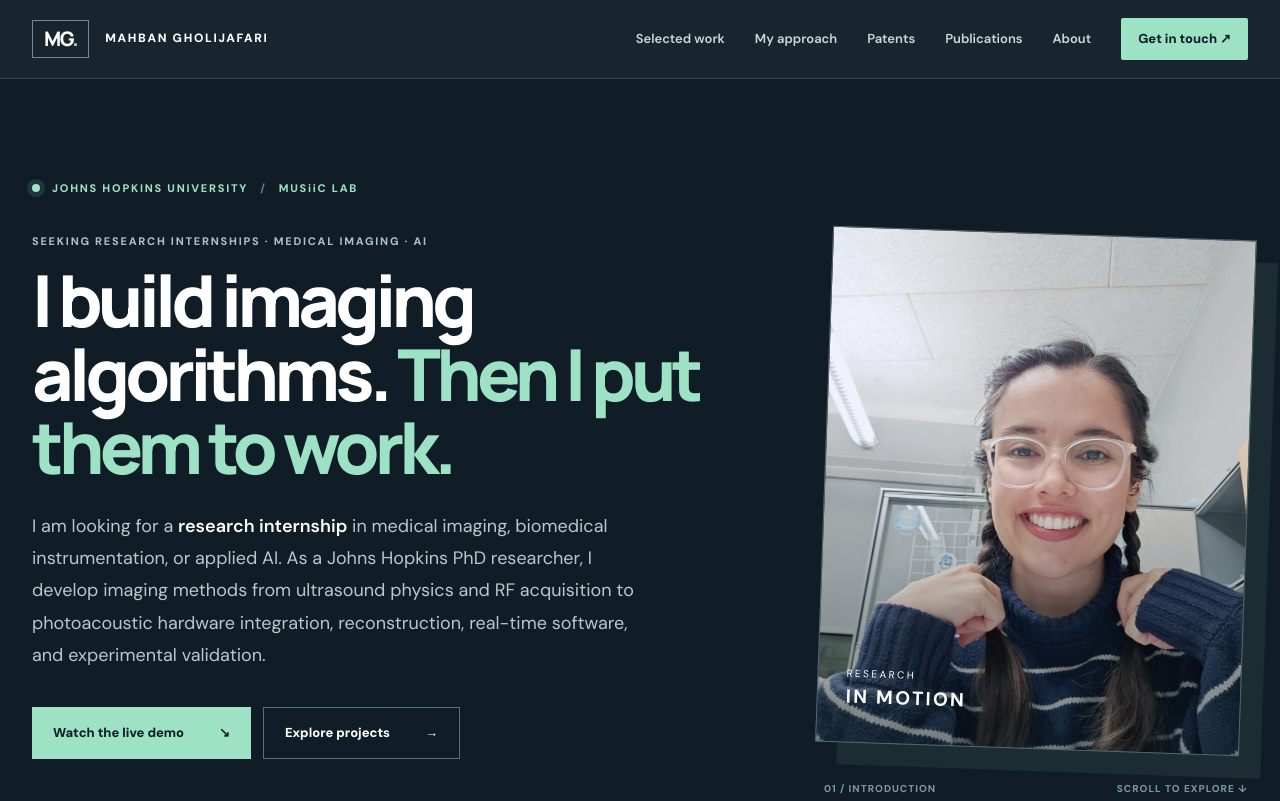
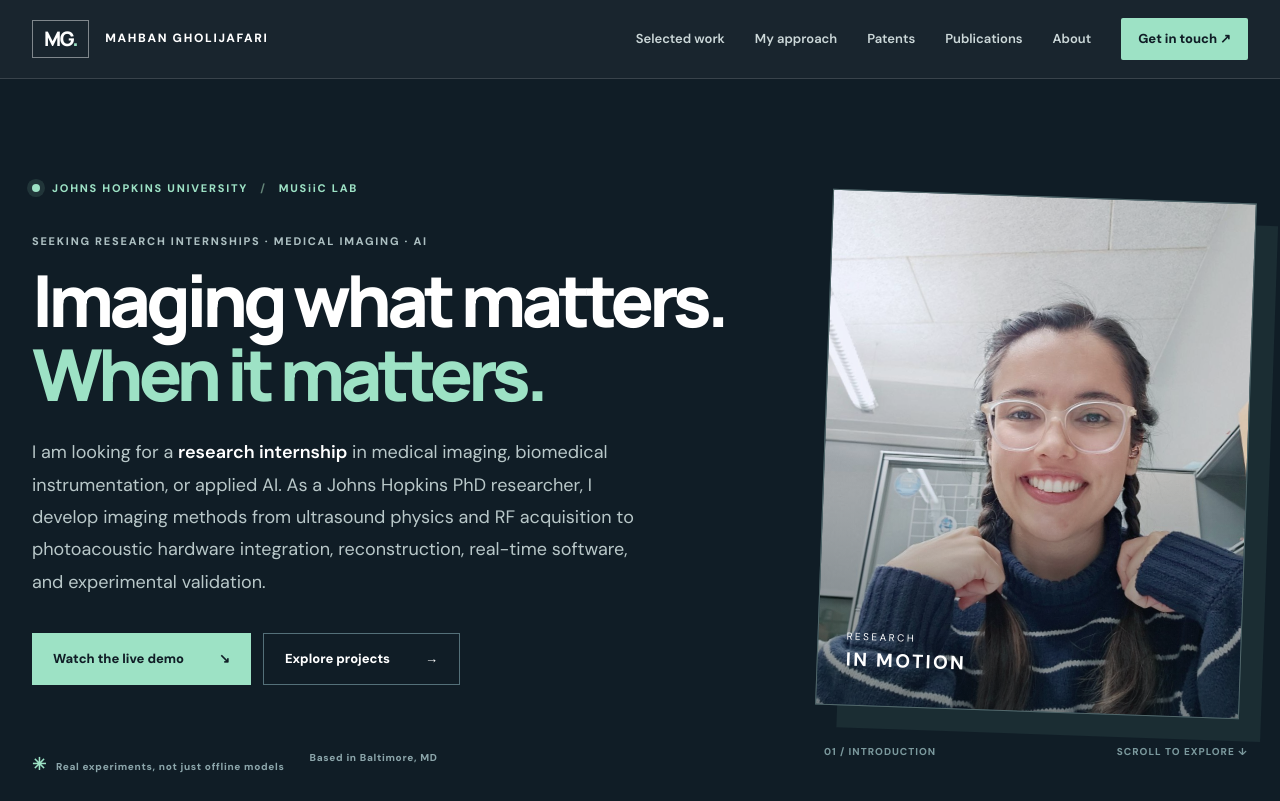
Before and after one commit to mahbangj/mahbangj.github.io, a plain HTML site: page index.html in a window 1280 px wide. Shown: the top 801 px of the page. Drawn offline with Linux system fonts and the light colour scheme.

Commit message:
Update hero heading text in index.html

```diff
--- a/index.html
+++ b/index.html
@@ -24,7 +24,7 @@
 <div class="hero-content">
 <div class="eyebrow"><span class="dot"></span> JOHNS HOPKINS UNIVERSITY <span class="eyebrow-slash">/</span> MUSiiC LAB</div>
 <p class="hero-index">SEEKING RESEARCH INTERNSHIPS · MEDICAL IMAGING · AI</p>
-<h1 id="hero-heading">I build imaging algorithms. <em>Then I put them to work.</em></h1>
+<h1 id="hero-heading">Imaging what matters. <em>When it matters.</em></h1>
 <p class="hero-description">I am looking for a <strong>research internship</strong> in medical imaging, biomedical instrumentation, or applied AI. As a Johns Hopkins PhD researcher, I develop imaging methods from ultrasound physics and RF acquisition to photoacoustic hardware integration, reconstruction, real-time software, and experimental validation.</p>
 <div class="hero-links"><a class="button button-solid" href="#featured">Watch the live demo <span aria-hidden="true">↘</span></a><a class="button button-outline" href="#work">Explore projects <span aria-hidden="true">→</span></a></div>
 <div class="hero-small"><span><span class="mini-asterisk">✳</span> Real experiments, not just offline models</span><span>Based in Baltimore, MD</span></div>
```
